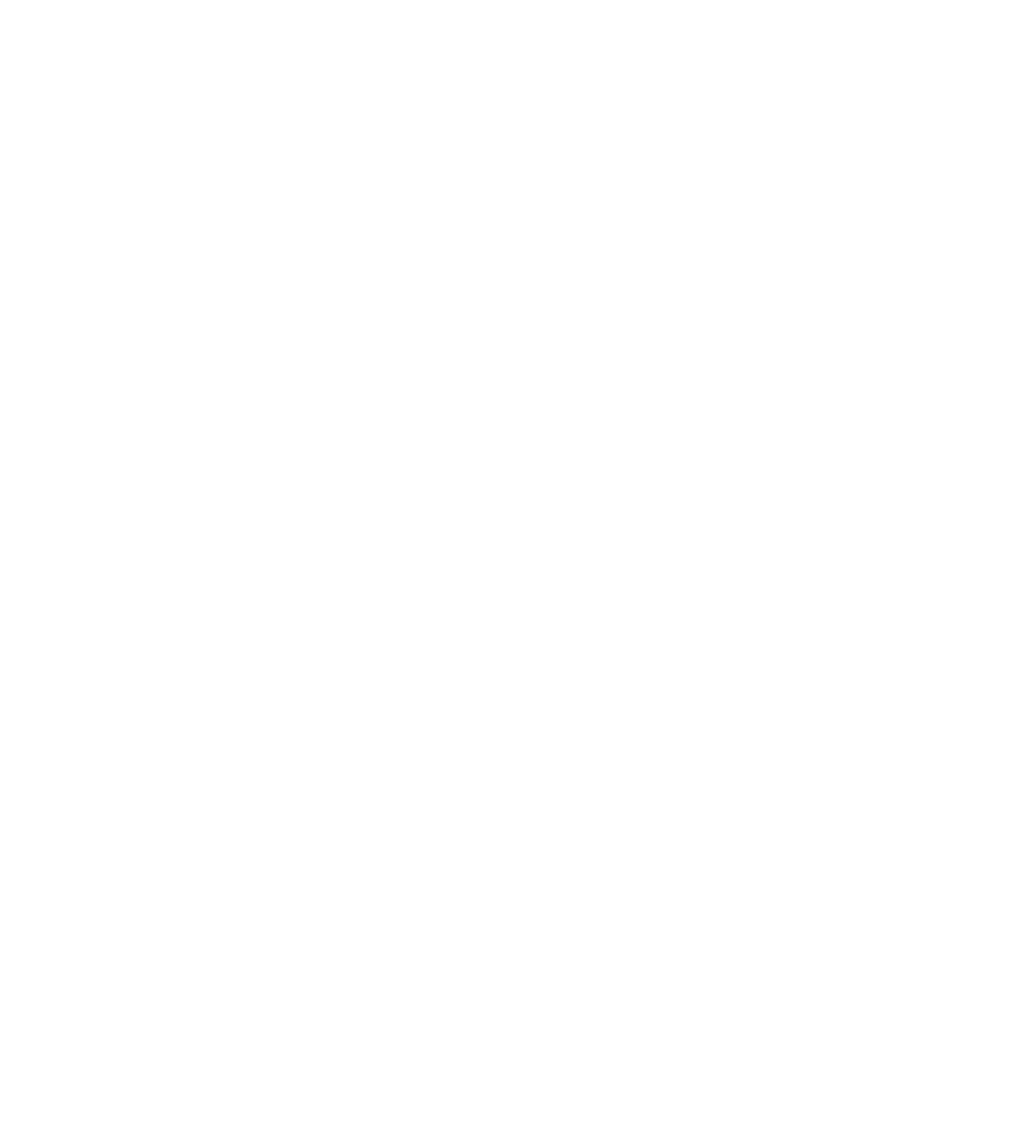
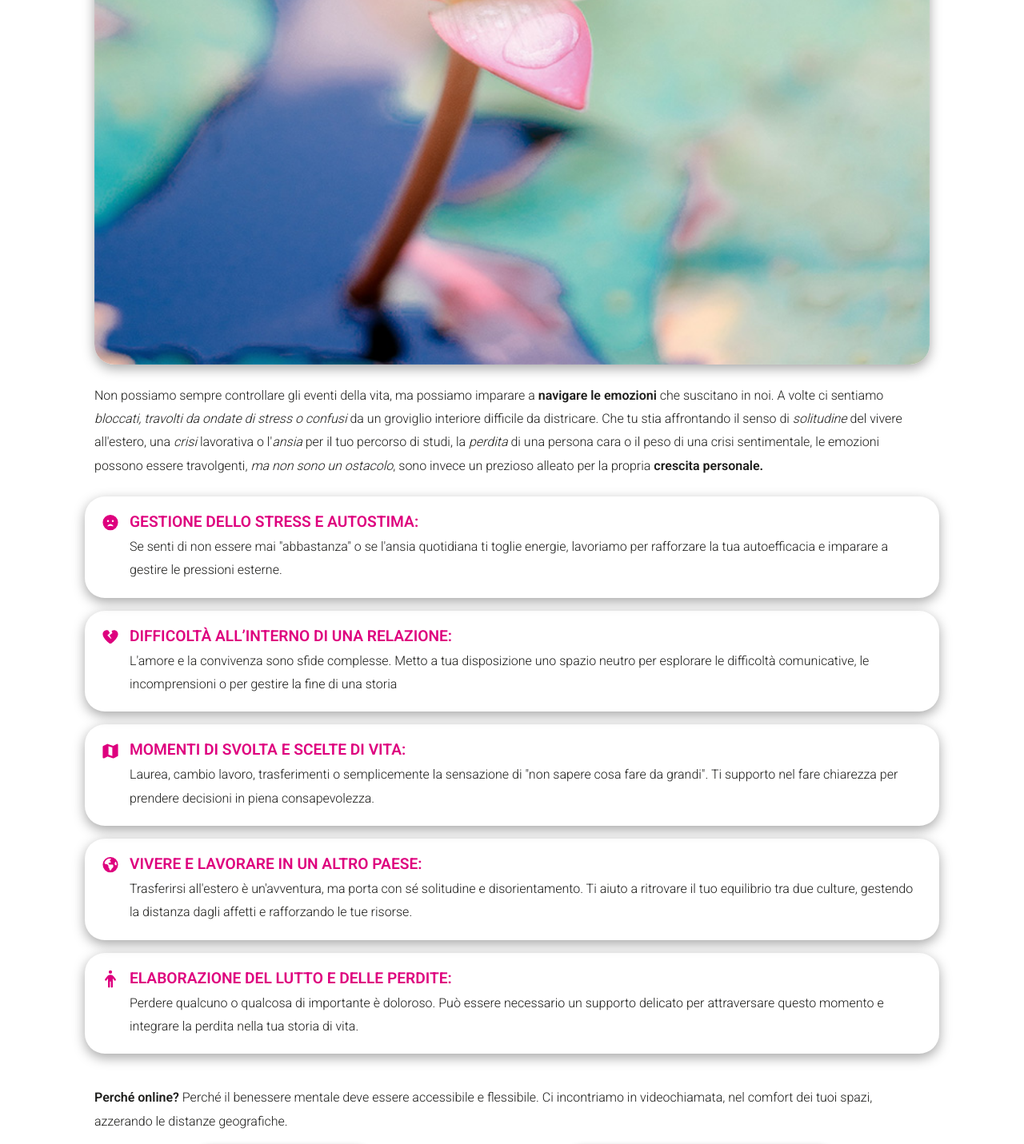
Before and after one commit to giannibussoletti/christiancecconi.it-migration, a React (Vite) app: page / in a window 1280 px wide. Shown: the part 704-2135 px from the top of the page at 80% size. Before the commit the page ends 800 px from the top, so only its background shows below. Built offline with nearby package versions, Linux system fonts and the light colour scheme.

Commit message:
created lavorare insieme section

```diff
--- a/src/assets/components/InfoCard.tsx
+++ b/src/assets/components/InfoCard.tsx
@@ -12,7 +12,7 @@ const InfoCard = (infoCardProps: InfoCardTypes) => {
         />
       </Col>
       <Col>
-        {infoCardProps.title && <h4 className="tit-serv">{infoCardProps.title}</h4>}
+        {infoCardProps.title && <h4 className="tit-serv mb-1">{infoCardProps.title}</h4>}
         <p className={infoCardProps.isBlack ? "prep-tera mb-0" : "mb-0"}>{infoCardProps.text}</p>
       </Col>
     </Row>
--- a/src/assets/components/ThemeButton.tsx
+++ b/src/assets/components/ThemeButton.tsx
@@ -8,7 +8,7 @@ const ThemeButton = (buttonProps: ButtonTypes) => {
   return (
     <Button
       variant="dark"
-      className="rounded-pill text-uppercase theme-button border-0 px-4 py-2 mb-2"
+      className="rounded-pill text-uppercase theme-button border-0 px-4 py-2 mb-3"
       onClick={() => nav(buttonProps.link)}>
       {buttonProps.text}
     </Button>
--- /dev/null
+++ b/src/assets/components/homepage/LavorareInsiemeSec.tsx
@@ -0,0 +1,53 @@
+import { Col, Row, Image } from "react-bootstrap"
+import TitleSubtitle from "../TitleSubtitle"
+import {
+  lavorareInsieme,
+  LiButtons,
+  LiIcArray,
+  LITextBottom,
+  LITextTop,
+} from "../../texts/home/T_LavoreInsieme"
+import InfoCard from "../InfoCard"
+import ThemeButton from "../ThemeButton"
+const LavorareInsiemeSec = () => {
+  return (
+    <>
+      <Row>
+        <Col>
+          <TitleSubtitle {...lavorareInsieme} />
+        </Col>
+      </Row>
+      <Row xs={1}>
+        <Col>
+          <Image src="/img/flower-hp.jpg" className="w-100 main-imgs" />
+        </Col>
+        <Col className="my-4">
+          {LITextTop}
+          <Row xs={1} className="mt-4">
+            {LiIcArray.map((card) => {
+              return (
+                <Col key={card.title}>
+                  <InfoCard {...card} />
+                </Col>
+              )
+            })}
+          </Row>
+        </Col>
+      </Row>
+      <Row>
+        <Col>
+          <p>{LITextBottom}</p>
+        </Col>
+      </Row>
+      <Row>
+        <Col className="d-flex justify-content-around flex-wrap">
+          {LiButtons.map((button) => {
+            return <ThemeButton {...button} />
+          })}
+        </Col>
+      </Row>
+    </>
+  )
+}
+
+export default LavorareInsiemeSec
--- a/src/assets/css/style.scss
+++ b/src/assets/css/style.scss
@@ -32,10 +32,18 @@ h3 {
   margin-bottom: 10px;
 }
 
+strong {
+  font-weight: 600;
+}
+
 //INFO CARD PINK
+
 .icon-e-serv {
+  padding: 20px;
+}
+.icon-e-serv,
+.main-imgs {
   border-radius: 25px;
-  padding: 20px;
   box-shadow: rgba(0, 0, 0, 0.35) 0px 5px 15px;
 }
 
--- a/src/assets/pages/Home.tsx
+++ b/src/assets/pages/Home.tsx
@@ -1,24 +1,10 @@
-import { Col, Container, Row } from "react-bootstrap"
-import TitleSubtitle from "../components/TitleSubtitle"
-import InfoCard from "../components/InfoCard"
-import { ICStress, lavorareInsieme, ButPrimaSeduta, ArrowApproccio } from "../texts/textHome"
-import ThemeButton from "../components/ThemeButton"
-import MoreInfoArrow from "../components/MoreInfoArrow"
-import { ICSedute } from "../texts/textSeduteOnline"
+import { Container } from "react-bootstrap"
+import LavorareInsiemeSec from "../components/homepage/LavorareInsiemeSec"
+
 const Home = () => {
   return (
     <Container className="px-5">
-      <Row>
-        <Col>
-          <TitleSubtitle {...lavorareInsieme} />
-          <InfoCard {...ICStress} />
-          <ThemeButton {...ButPrimaSeduta} />
-          <MoreInfoArrow {...ArrowApproccio} />
-          {ICSedute.map((info) => {
-            return <InfoCard {...info} />
-          })}
-        </Col>
-      </Row>
+      <LavorareInsiemeSec />
     </Container>
   )
 }
--- /dev/null
+++ b/src/assets/texts/home/T_LavoreInsieme.tsx
@@ -0,0 +1,97 @@
+import {
+  faEarthAmericas,
+  faFaceFrownOpen,
+  faHeartCrack,
+  faMap,
+  faPerson,
+} from "@fortawesome/free-solid-svg-icons"
+import type { ButtonTypes, InfoCardTypes, TitleSubtitleTypes } from "../../types"
+
+export const lavorareInsieme: TitleSubtitleTypes = {
+  // Abbreviato in Li
+  title: "Ciò su cui possiamo lavorare insieme",
+  subtitle: (
+    <>
+      Alcuni dei temi che potremo affrontare <br /> nelle nostre sedute online
+    </>
+  ),
+}
+
+export const LITextTop = (
+  <>
+    Non possiamo sempre controllare gli eventi della vita, ma possiamo imparare a{" "}
+    <strong>navigare le emozioni</strong> che suscitano in noi. A volte ci sentiamo{" "}
+    <i>bloccati, travolti da ondate di stress o confusi</i> da un groviglio interiore difficile da
+    districare. Che tu stia affrontando il senso di <i>solitudine</i> del vivere all'estero, una{" "}
+    <i>crisi</i> lavorativa o l'<i>ansia</i> per il tuo percorso di studi, la <i>perdita</i> di una
+    persona cara o il peso di una crisi sentimentale, le emozioni possono essere travolgenti,{" "}
+    <i>ma non sono un ostacolo</i>, sono invece un prezioso alleato per la propria{" "}
+    <strong>crescita personale.</strong>
+  </>
+)
+
+export const LITextBottom = (
+  <>
+    <strong>Perché online?</strong> Perché il benessere mentale deve essere accessibile e
+    flessibile. Ci incontriamo in videochiamata, nel comfort dei tuoi spazi, azzerando le distanze
+    geografiche.
+  </>
+)
+
+const IcStress: InfoCardTypes = {
+  icon: faFaceFrownOpen,
+  title: "Gestione dello Stress e Autostima:",
+  text: `Se senti di non essere mai "abbastanza" o se l'ansia quotidiana ti toglie energie, lavoriamo per rafforzare la tua autoefficacia e imparare a gestire le pressioni esterne.`,
+  isBlack: false,
+}
+
+const IcRelazione: InfoCardTypes = {
+  icon: faHeartCrack,
+  title: "Difficoltà all’interno di una relazione:",
+  text: `L'amore e la convivenza sono sfide complesse. Metto a tua disposizione uno spazio neutro per esplorare le difficoltà comunicative, le incomprensioni o per gestire la fine di una storia`,
+  isBlack: false,
+}
+const IcScelteVita: InfoCardTypes = {
+  icon: faMap,
+  title: "Momenti di Svolta e Scelte di Vita:",
+  text: `Laurea, cambio lavoro, trasferimenti o semplicemente la sensazione di "non sapere cosa fare da grandi". Ti supporto nel fare chiarezza per prendere decisioni in piena consapevolezza.`,
+  isBlack: false,
+}
+
+const IcAltroPaese: InfoCardTypes = {
+  icon: faEarthAmericas,
+  title: "Vivere e lavorare in un altro paese:",
+  text: `Trasferirsi all'estero è un'avventura, ma porta con sé solitudine e disorientamento. Ti aiuto a ritrovare il tuo equilibrio tra due culture, gestendo la distanza dagli affetti e rafforzando le tue risorse.`,
+  isBlack: false,
+}
+const IcLutto: InfoCardTypes = {
+  icon: faPerson,
+  title: "Elaborazione del Lutto e delle Perdite:",
+  text: `Perdere qualcuno o qualcosa di importante è doloroso. Può essere necessario un supporto delicato per attraversare questo momento e integrare la perdita nella tua storia di vita.`,
+  isBlack: false,
+}
+
+export const LiIcArray: InfoCardTypes[] = [
+  IcStress,
+  IcRelazione,
+  IcScelteVita,
+  IcAltroPaese,
+  IcLutto,
+]
+
+const ButPrimaSeduta: ButtonTypes = {
+  text: "la tua prima seduta",
+  link: "/",
+}
+
+const ButComeFunge: ButtonTypes = {
+  text: "come funziona una seduta online",
+  link: "/",
+}
+
+export const LiButtons: ButtonTypes[] = [ButPrimaSeduta, ButComeFunge]
+
+export const ArrowApproccio: ButtonTypes = {
+  text: "Scopri di più sul mio approccio",
+  link: "/",
+}
--- a/src/assets/texts/textHome.tsx
+++ /dev/null
@@ -1,28 +0,0 @@
-import { faHeart } from "@fortawesome/free-solid-svg-icons"
-import type { ButtonTypes, InfoCardTypes, TitleSubtitleTypes } from "../types"
-
-export const lavorareInsieme: TitleSubtitleTypes = {
-  title: "Ciò su cui possiamo lavorare insieme",
-  subtitle: (
-    <>
-      Alcuni dei temi che potremo affrontare <br /> nelle nostre sedute online
-    </>
-  ),
-}
-
-export const ICStress: InfoCardTypes = {
-  icon: faHeart,
-  title: "Gestione dello Stress e Autostima:",
-  text: `Se senti di non essere mai "abbastanza" o se l'ansia quotidiana ti toglie energie, lavoriamo per rafforzare la tua autoefficacia e imparare a gestire le pressioni esterne.`,
-  isBlack: false,
-}
-
-export const ButPrimaSeduta: ButtonTypes = {
-  text: "la tua prima seduta",
-  link: "/",
-}
-
-export const ArrowApproccio: ButtonTypes = {
-  text: "Scopri di più sul mio approccio",
-  link: "/",
-}
```
Also changed, not shown: public/img/flower-hp.jpg (added), 1 other file (tests, documents, lock files or other folders).
